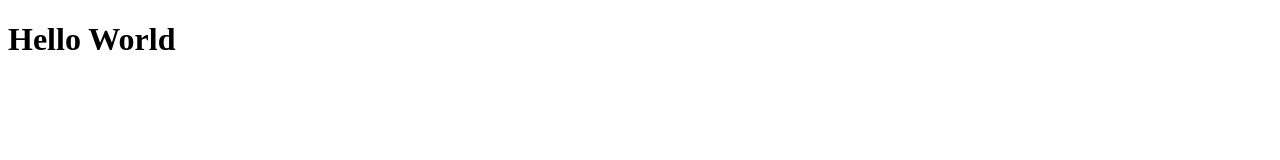
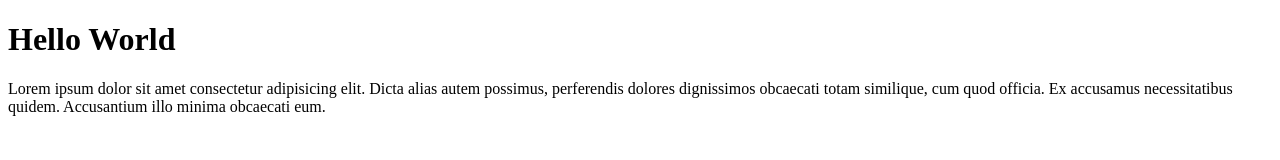
Before and after one commit to tigorigor09/dbs-git-test, a plain HTML site: page index.html in a window 1280 px wide. Drawn offline with Linux system fonts and the light colour scheme.

Commit message:
Menambahkan paragraf

```diff
--- a/index.html
+++ b/index.html
@@ -8,5 +8,10 @@
 </head>
 <body>
     <h1>Hello World</h1>
+    <p>Lorem ipsum dolor sit amet consectetur adipisicing elit.
+        Dicta alias autem possimus, perferendis dolores dignissimos
+        obcaecati totam similique, cum quod officia.
+        Ex accusamus necessitatibus quidem.
+        Accusantium illo minima obcaecati eum.</p>
 </body>
 </html>
```
